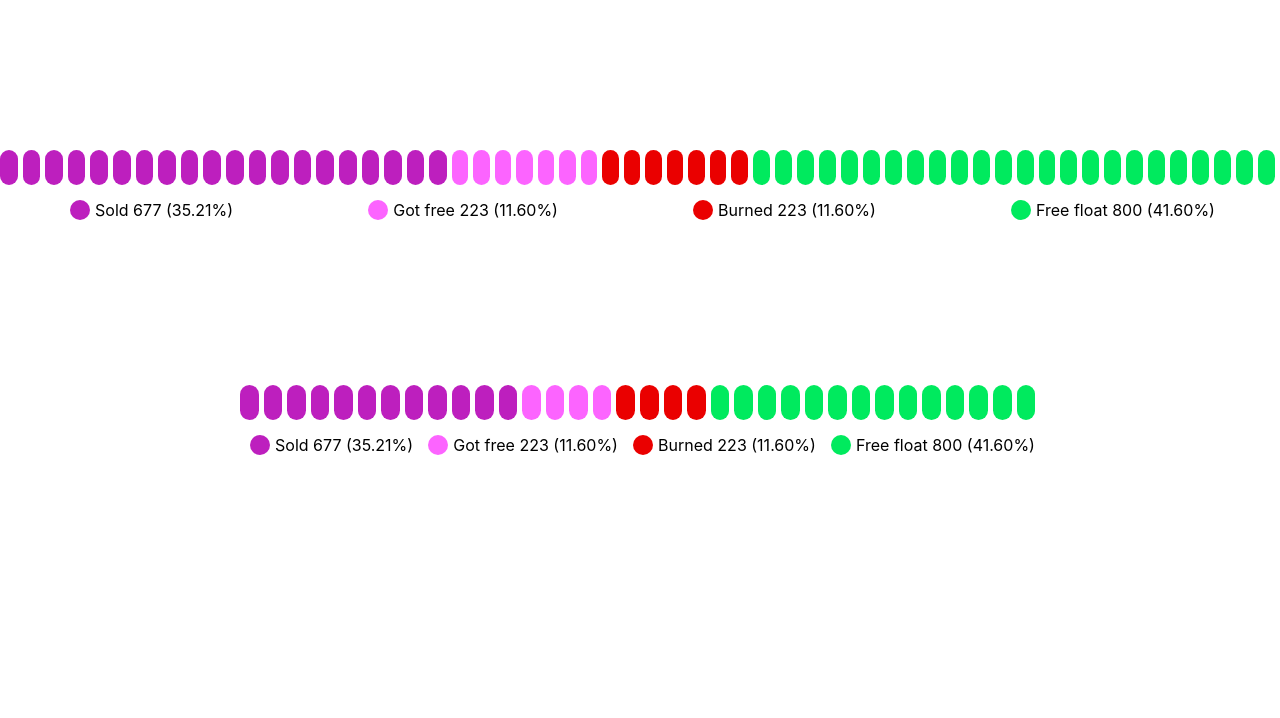
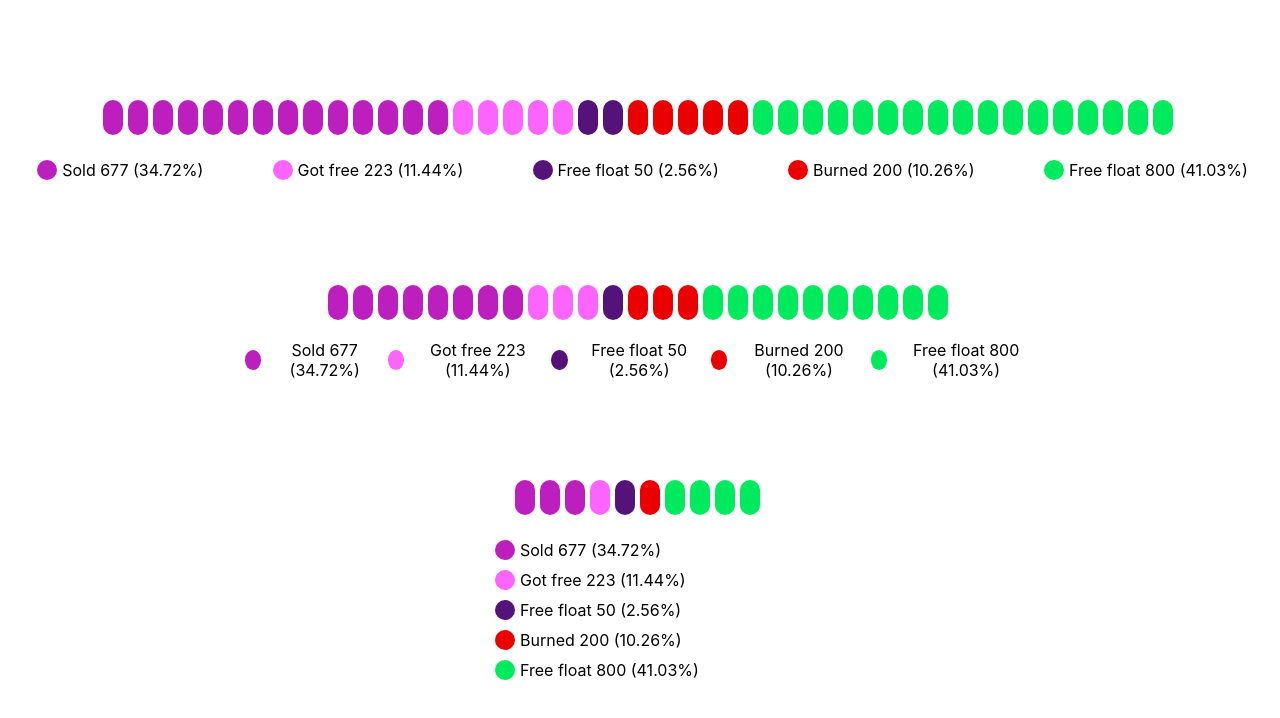
Before and after one commit to bugaichuk01/Reactjs-Progress-Bar, a React (Create React App) app: page / in a window 1280 px wide. Shown: the top 718 px of the page. Built offline with nearby package versions, Linux system fonts and the light colour scheme.

Commit message:
Main commit

```diff
--- a/src/App.tsx
+++ b/src/App.tsx
@@ -7,7 +7,8 @@ function App() {
     const items = [
         {name: 'Sold', color: '#BD1FBE', value: 677},
         {name: 'Got free', color: '#FC64FF', value: 223},
-        {name: 'Burned', color: '#EA0000', value: 223},
+        {name: 'Free float', color: '#551379', value: 50},
+        {name: 'Burned', color: '#EA0000', value: 200},
         {name: 'Free float', color: '#00ea5e', value: 800},
         {name: 'Free float', color: '#00ea5e', value: 0},
     ]
@@ -16,6 +17,7 @@ function App() {
     <div className="App">
         <ProgressBar items={items} width={1400} height={35} />
         <ProgressBar items={items} width={800} height={35} />
+        <ProgressBar items={items} width={300} height={35} />
     </div>
   );
 }
--- a/src/components/ProgressBar.css
+++ b/src/components/ProgressBar.css
@@ -1,24 +1,25 @@
 .container {
     width: 100%;
-    margin: 150px auto
+    margin: 100px auto 0 auto;
 }
 
 .progress-item {
     width: 100%;
+    min-width: 20px;
     border-radius: 10px;
     margin: 0 5px 0 0;
 }
 
 .progress {
     display: flex;
-    height: 100%;
-    width: 100%;
-    justify-content: space-around
+    justify-content: space-around;
+    margin-bottom: 20px;
 }
 
 .progress-wrapper {
     display: flex;
     flex-direction: row;
+    justify-content: center;
 }
 
 .info-wrapper {
@@ -26,10 +27,15 @@
     justify-content: space-around;
 }
 
+.info-wrapper__column {
+    display: flex;
+    flex-direction: column;
+}
+
 .info {
     display: flex;
-    height: 50px;
     align-items: center;
+    margin: 0 auto;
 }
 
 .helper-color {
--- a/src/components/ProgressBar.tsx
+++ b/src/components/ProgressBar.tsx
@@ -26,12 +26,13 @@ export const ProgressBar: React.FC<ProgressBarProps> = ({items, height, width})
             <div style={{maxWidth: `${width}px`}} className='container'>
                 <div className='progress-wrapper'>
                     {items.map((item: Item) => (
-                        <div style={{width: `${Math.ceil((item.value * 100) / sum)}%`}}>
+                        <div>
                             {item.value > 0 && (
                                 <div>
                                     <div className='progress'>
-                                        {[...Array(Math.ceil((width / 25) / sum * item.value))].map((index) => (
-                                            <div className='progress-item' style={{backgroundColor: `${item.color}`, height: `${height}px`}}
+                                        {[...Array(Math.ceil((width / 35) / sum * item.value))].map((index) => (
+                                            <div className='progress-item'
+                                                 style={{backgroundColor: `${item.color}`, height: `${height}px`}}
                                                  key={index}/>
                                         ))}
                                     </div>
@@ -40,12 +41,13 @@ export const ProgressBar: React.FC<ProgressBarProps> = ({items, height, width})
                         </div>
                     ))}
                 </div>
-                <div className='info-wrapper'>
+                <div className={width >= 500 ? 'info-wrapper' : 'info-wrapper_column'}>
                     {items.map((item: Item) => (
                         item.value > 0 &&
                         <span className='info'>
                             <div style={{backgroundColor: `${item.color}`}} className='helper-color'/>
-                            <div className='desc'>{item.name} {item.value} ({((item.value * 100) / sum).toFixed(2)}%)</div>
+                            <div
+                                className='desc'>{item.name} {item.value} ({((item.value * 100) / sum).toFixed(2)}%)</div>
                         </span>
                     ))}
                 </div>
```
